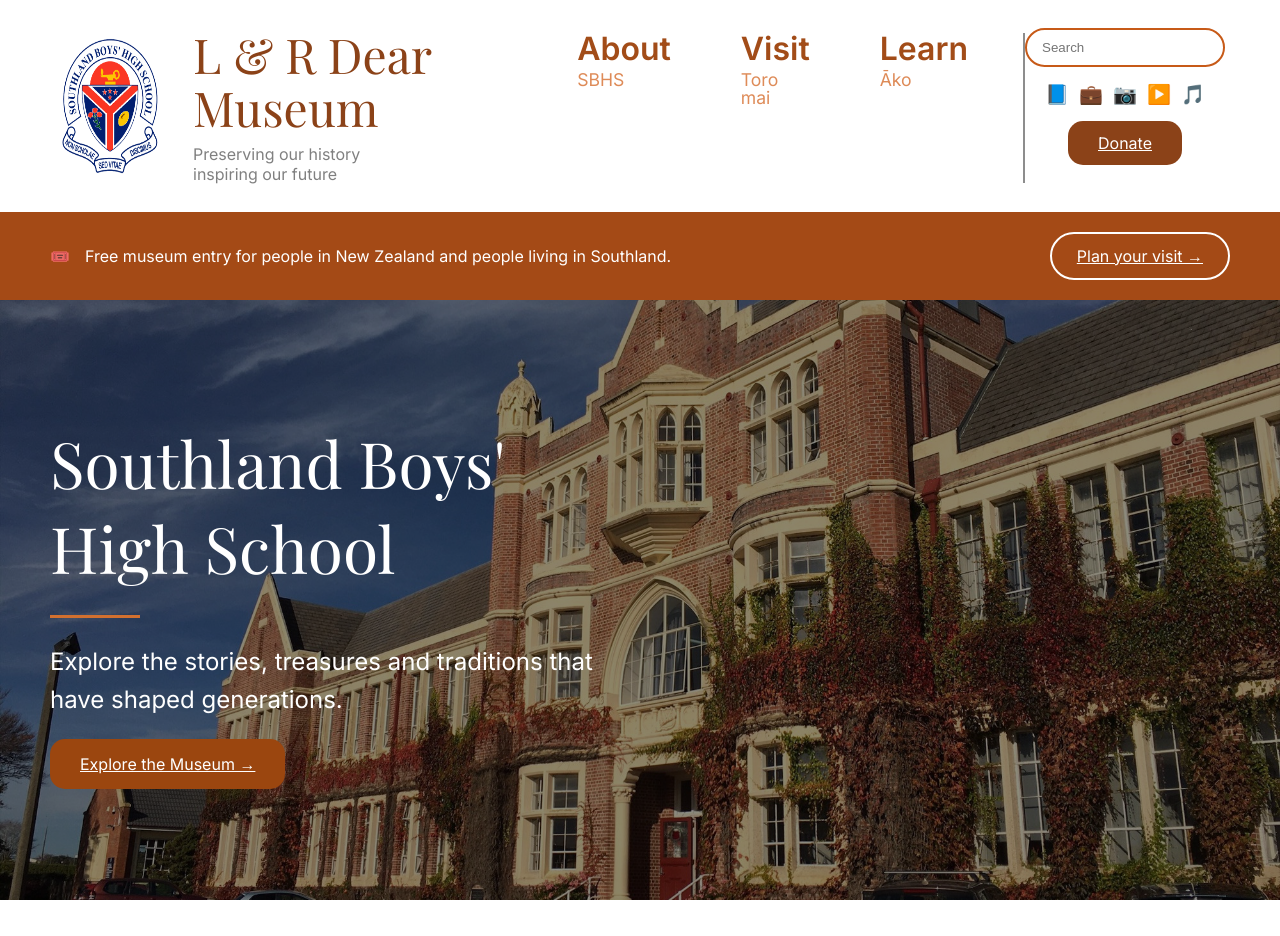
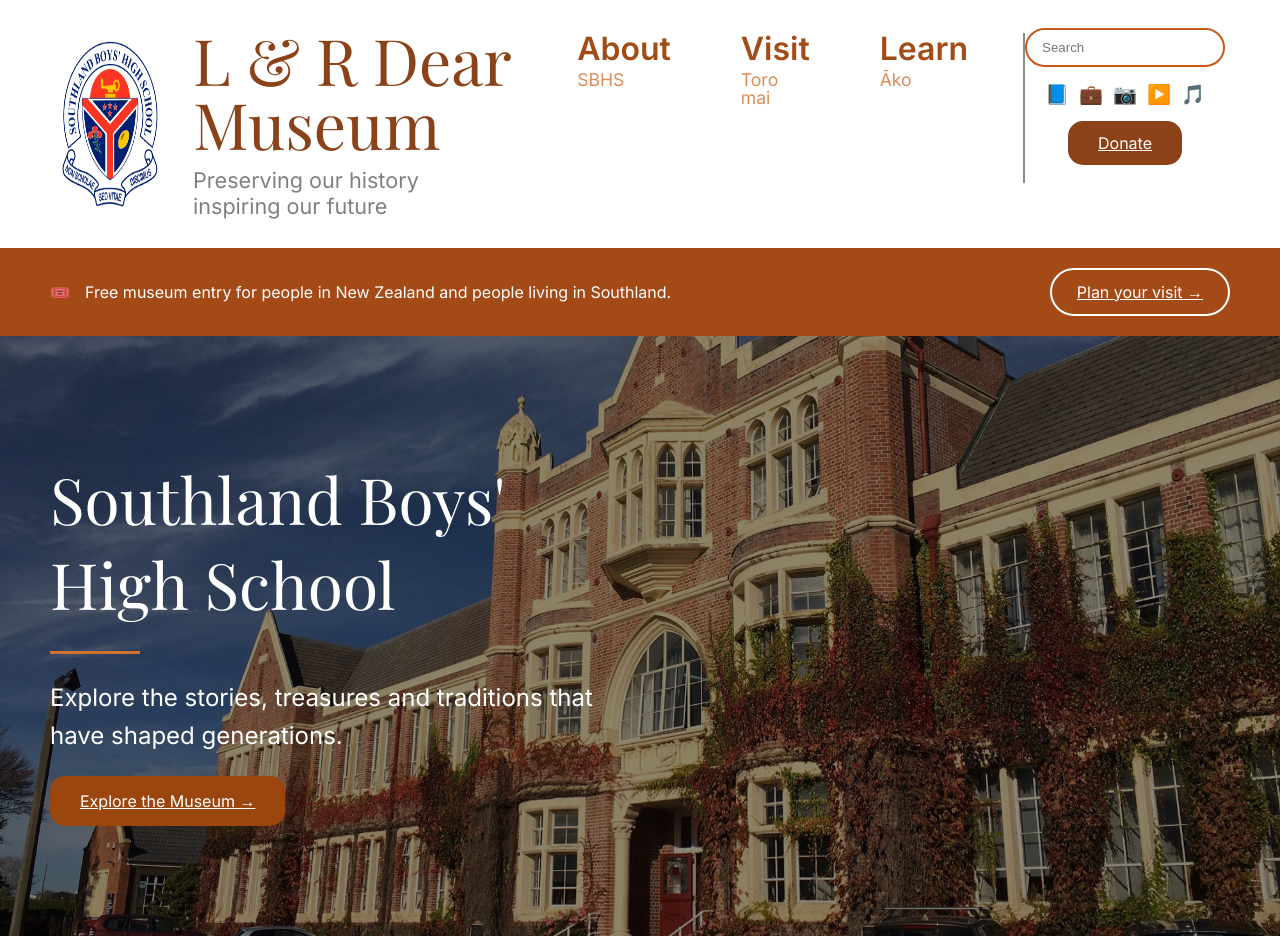
Before and after one commit to jeitlagaaia/LRDear_Jeit, a plain HTML site: page index.html in a window 1280 px wide. Before the commit the page ends 900 px from the top, so only its background shows below. Drawn offline with nearby package versions, Linux system fonts and the light colour scheme.

Commit message:
Changed the museum texts to align with the header

```diff
--- a/style.css
+++ b/style.css
@@ -37,15 +37,16 @@
 .museum-text h1{
     font-family:'Playfair Display', serif;
     Color:#8b4218;
-    font-size:3rem;
+    font-size:4rem;
     font-weight:400;
-    line-height:1.1;
+    line-height:1;
 }
 
 .museum-text p{
     color:grey;
-    margin-top:10px;
-    font-size:1rem;
+    margin-top:12px;
+    font-size:1.35rem;
+    line-height:1.2;
 }
 
 /* ================= NAVIGATION ================= */
```
